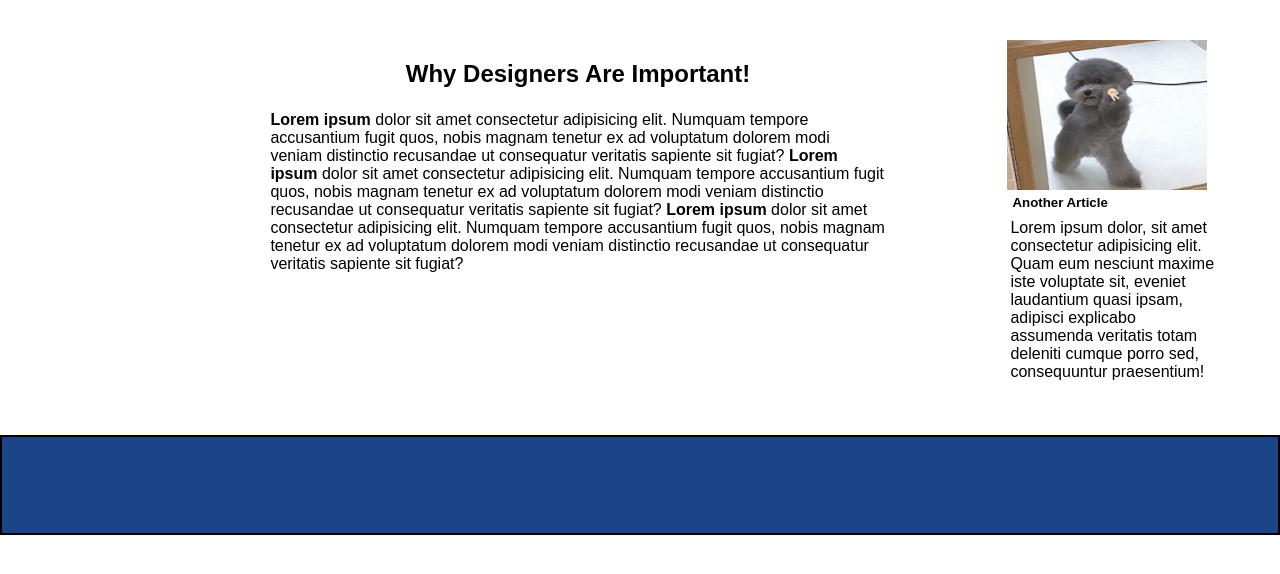
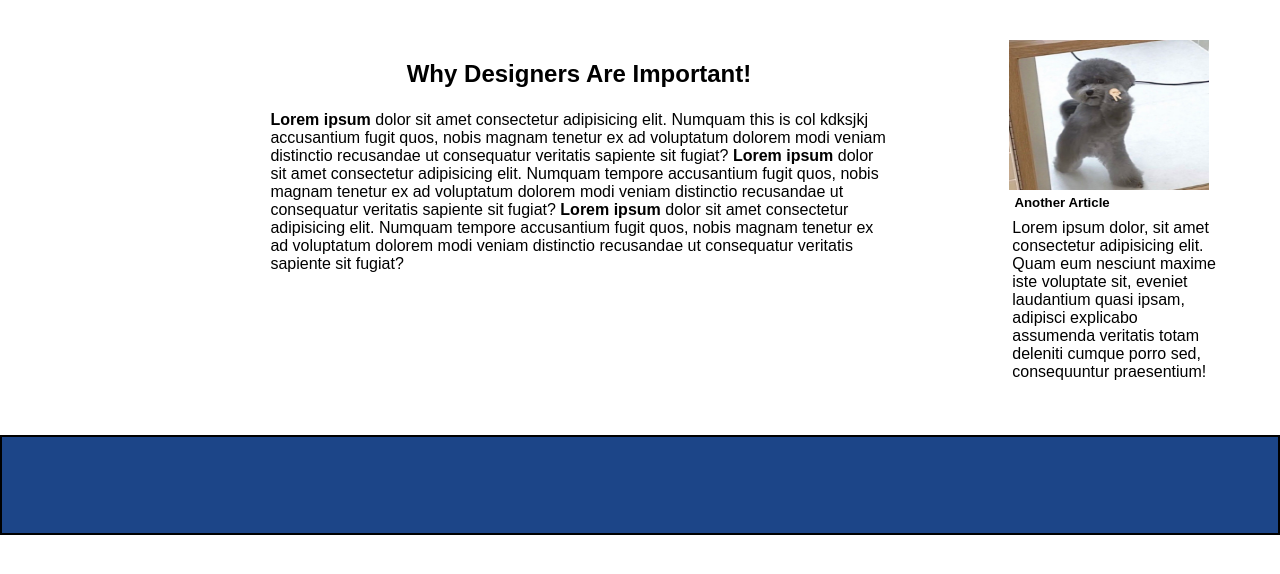
Before and after one commit to dustinbates/cool-site, a plain HTML site: page index.html in a window 1280 px wide. Shown: the part 84-658 px from the top of the page. Drawn offline with Linux system fonts and the light colour scheme; a web font is replaced by a local one.

Commit message:
new words

```diff
--- a/index.html
+++ b/index.html
@@ -26,7 +26,7 @@
 
             <div class="card flex-container-column">
                 <h2 class="text-align-center">Why Designers Are Important!</h2>
-               <p> <b>Lorem ipsum</b> dolor sit amet consectetur adipisicing elit. Numquam tempore accusantium fugit quos, nobis magnam tenetur ex ad voluptatum dolorem modi veniam distinctio recusandae ut consequatur veritatis sapiente sit fugiat? <b>Lorem ipsum</b> dolor sit amet consectetur adipisicing elit. Numquam tempore accusantium fugit quos, nobis magnam tenetur ex ad voluptatum dolorem modi veniam distinctio recusandae ut consequatur veritatis sapiente sit fugiat? <b>Lorem ipsum</b> dolor sit amet consectetur adipisicing elit. Numquam tempore accusantium fugit quos, nobis magnam tenetur ex ad voluptatum dolorem modi veniam distinctio recusandae ut consequatur veritatis sapiente sit fugiat? </p>
+               <p> <b>Lorem ipsum</b> dolor sit amet consectetur adipisicing elit. Numquam this is col kdksjkj accusantium fugit quos, nobis magnam tenetur ex ad voluptatum dolorem modi veniam distinctio recusandae ut consequatur veritatis sapiente sit fugiat? <b>Lorem ipsum</b> dolor sit amet consectetur adipisicing elit. Numquam tempore accusantium fugit quos, nobis magnam tenetur ex ad voluptatum dolorem modi veniam distinctio recusandae ut consequatur veritatis sapiente sit fugiat? <b>Lorem ipsum</b> dolor sit amet consectetur adipisicing elit. Numquam tempore accusantium fugit quos, nobis magnam tenetur ex ad voluptatum dolorem modi veniam distinctio recusandae ut consequatur veritatis sapiente sit fugiat? </p>
 
 
             </div>
```
